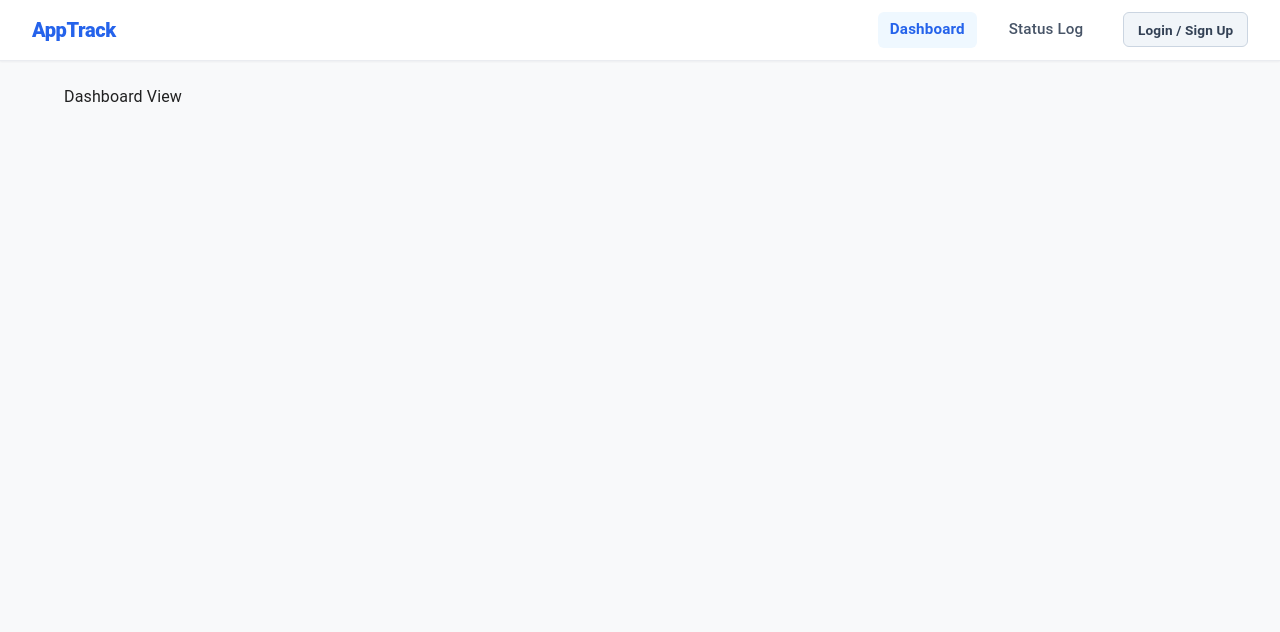
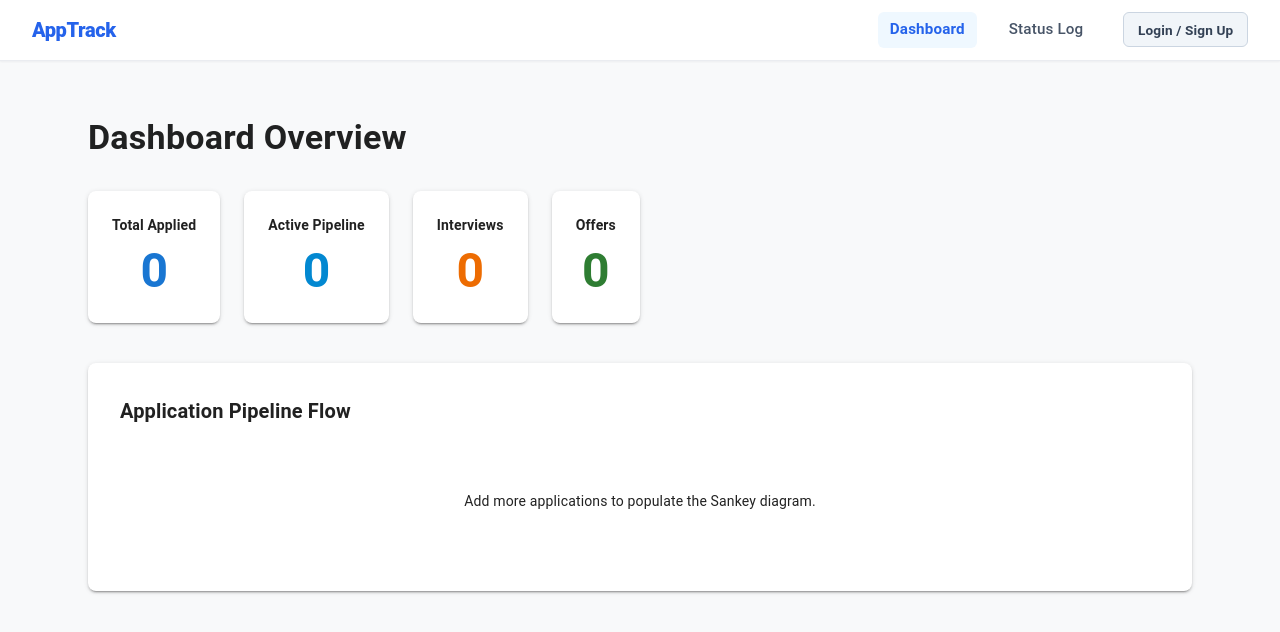
Before and after one commit to codex-assignments/lvl4-capstone, a React app in the folder frontend/: page / in a window 1280 px wide. Shown: the top 632 px of the page. Built offline with nearby package versions, Linux system fonts and the light colour scheme; no server answers; the HTML template or start-up script is replaced by a standard one.

Commit message:
- added sankey diagram npm library - set up dashboard page with metrics cards and sankey diagram

```diff
--- a/frontend/package.json
+++ b/frontend/package.json
@@ -13,6 +13,8 @@
     "@emotion/react": "^11.14.0",
     "@emotion/styled": "^11.14.1",
     "@mui/material": "^9.2.0",
+    "@nivo/core": "^0.99.0",
+    "@nivo/sankey": "^0.99.0",
     "@react-router/node": "^8.3.0",
     "react": "^19.2.8",
     "react-dom": "^19.2.8",
--- a/frontend/src/App.jsx
+++ b/frontend/src/App.jsx
@@ -2,6 +2,7 @@ import React from "react";
 import { Routes, Route } from "react-router";
 import { CssBaseline, Container, Box } from "@mui/material";
 import NavBar from "./components/NavBar";
+import Dashboard from "./pages/Dashboard";
 import StatusLog from "./pages/StatusLog";
 import AuthPage from "./pages/AuthPage";
 import "./App.css";
@@ -15,7 +16,7 @@ export default function App() {
 
       <Container component="main" maxWidth="lg" sx={{ pt: 3, pb: 6 }}>
         <Routes>
-          <Route path="/" element={<div>Dashboard View</div>} />
+          <Route path="/" element={<Dashboard />} />
           <Route path="/log" element={<StatusLog />} />
           <Route path="/login" element={<AuthPage />} />
         </Routes>
--- a/frontend/src/components/LogCard.jsx
+++ b/frontend/src/components/LogCard.jsx
@@ -16,18 +16,28 @@ export default function LogCard({ item, isLoggedIn, onUpdate, onDelete }) {
     };
 
     const handleEditSubmit = async (payload) => {
-      if (onUpdate) {
-        await onUpdate(item.id, payload);
-      }
-      setIsEditing(false);
+try {
+  if (onUpdate) {
+    await onUpdate(item.id, payload);
+  }
+  setIsEditing(false);
+} catch (err) {
+  alert("You do not have permission to edit this item.");
+}
     };
 
     // confirm window for delete
     const handleDelete = async () => {
       if (window.confirm(`Delete application for ${item.company_name}?`)) {
-        if (onDelete) {
+        try {
+                  if (onDelete) {
           await onDelete(item.id);
         }
+        } catch (error) {
+         alert("You do not have permission to delete this item.",
+         );
+        }
+
       }
     };
 
--- a/frontend/src/components/NavBar.jsx
+++ b/frontend/src/components/NavBar.jsx
@@ -14,7 +14,6 @@ const navigate = useNavigate();
   };
 
   return (
-    //   classnames: navbar, nav-logo, nav-links, nav-link, nav-link-active, nav-auth, user-menu,user-email, login-btn, logout-btn
     <nav className="navbar">
       <div className="nav-logo">
         <NavLink to="/">AppTrack</NavLink>
--- /dev/null
+++ b/frontend/src/pages/Dashboard.jsx
@@ -0,0 +1,282 @@
+import React, { useMemo } from "react";
+import { useResources } from "../context/ResourceContext";
+import { ResponsiveSankey } from "@nivo/sankey";
+import {
+  Container,
+  Grid,
+  Paper,
+  Typography,
+  Box,
+  CircularProgress,
+  Alert,
+} from "@mui/material";
+
+export default function Dashboard() {
+  const { resources, loading, error } = useResources();
+
+  // useMemo is a React Hook that lets you cache the result of a calculation between re-renders
+  // const cachedValue = useMemo(calculateValue, dependencies)
+  const metrics = useMemo(() => {
+    if (!resources) return { total: 0, active: 0, interviews: 0, offers: 0 };
+
+    let total = resources.length;
+    let active = 0;
+    let interviews = 0;
+    let offers = 0;
+
+    resources.forEach((item) => {
+      const stage = item.stage ? item.stage.toLowerCase() : "";
+
+      if (stage.includes("offer")) {
+        offers += 1;
+        active += 1;
+      } else if (
+        stage.includes("interview") ||
+        stage.includes("screening") ||
+        stage.includes("technical")
+      ) {
+        interviews += 1;
+        active += 1;
+      } else if (stage.includes("applied")) {
+        active += 1;
+      }
+    });
+
+    return { total, active, interviews, offers };
+  }, [resources]);
+
+  // build sankey diagram from metrics/resources
+  // need counts, nodes, and links
+  const sankeyData = useMemo(() => {
+    if (!resources) return null;
+
+    // initalize counts for each stage
+    const counts = {
+      Applied: resources.length,
+      Screening: 0,
+      Technical: 0,
+      Interview: 0,
+      Offer: 0,
+      Rejected: 0,
+    };
+
+    resources.forEach((item) => {
+      const stage = item.stage ? item.stage.toLowerCase() : "";
+      if (stage.includes("offer")) counts.Offer += 1;
+      else if (stage.includes("interview")) counts.Interview += 1;
+      else if (stage.includes("technical")) counts.Technical += 1;
+      else if (stage.includes("screening")) counts.Screening += 1;
+      else if (stage.includes("reject")) counts.Rejected += 1;
+      else counts.Applied += 1;
+    });
+
+    // nodes, list of visual blocks that a sankey diagram links up from left to right for the same object
+    const nodes = [
+      { id: "Applied" },
+      { id: "Screening" },
+      { id: "Technical" },
+      { id: "Interview" },
+      { id: "Offer" },
+      { id: "Rejected" },
+    ].filter((node) => {
+      if (node.id === "Applied") return true;
+      return counts[node.id] > 0;
+    });
+
+    // create the links between starting point node and ending point node
+    const links = [];
+    if (counts.Screening > 0)
+      links.push({
+        source: "Applied",
+        target: "Screening",
+        value: counts.Screening,
+      });
+    if (counts.Technical > 0)
+      links.push({
+        source: "Screening",
+        target: "Technical",
+        value: counts.Technical,
+      });
+    if (counts.Interview > 0)
+      links.push({
+        source: "Technical",
+        target: "Interview",
+        value: counts.Interview,
+      });
+    if (counts.Offer > 0)
+      links.push({
+        source: "Interview",
+        target: "Offer",
+        value: counts.Offer,
+      });
+    if (counts.Rejected > 0)
+      links.push({
+        source: "Applied",
+        target: "Rejected",
+        value: counts.Rejected,
+      });
+
+    return { nodes, links };
+  }, [resources]);
+
+    // loading progress animation
+  if (loading) {
+    return (
+      <Box
+        sx={{
+          display: "flex",
+          justifyContent: "center",
+          alignItems: "center",
+          py: 8,
+        }}
+      >
+        <CircularProgress size={28} />
+      </Box>
+    );
+  }
+
+    // error visual
+  if (error) {
+    return (
+      <Container maxWidth="lg" sx={{ mt: 4 }}>
+        <Alert severity="error">{error}</Alert>
+      </Container>
+    );
+  }
+
+  return (
+    <Container maxWidth="xl" sx={{ py: 4 }}>
+      <Typography
+        variant="h4"
+        component="h1"
+        sx={{ fontWeight: "bold", mb: 4 }}
+      >
+        Dashboard Overview
+      </Typography>
+
+      {/* ---Metric Summary Cards --- */}
+      <Grid container spacing={3} sx={{ mb: 5 }}>
+        <Grid xs={12} sm={6} md={3}>
+          <Paper
+            elevation={2}
+            sx={{ p: 3, borderRadius: 2, textAlign: "center" }}
+          >
+            <Typography
+              variant="body2"
+              color="text.secondary"
+              sx={{ fontWeight: "bold" }}
+            >
+              Total Applied
+            </Typography>
+            <Typography
+              variant="h3"
+              sx={{ fontWeight: "bold", mt: 1, color: "primary.main" }}
+            >
+              {metrics.total}
+            </Typography>
+          </Paper>
+        </Grid>
+
+        <Grid xs={12} sm={6} md={3}>
+          <Paper
+            elevation={2}
+            sx={{ p: 3, borderRadius: 2, textAlign: "center" }}
+          >
+            <Typography
+              variant="body2"
+              color="text.secondary"
+              sx={{ fontWeight: "bold" }}
+            >
+              Active Pipeline
+            </Typography>
+            <Typography
+              variant="h3"
+              sx={{ fontWeight: "bold", mt: 1, color: "info.main" }}
+            >
+              {metrics.active}
+            </Typography>
+          </Paper>
+        </Grid>
+
+        <Grid xs={12} sm={6} md={3}>
+          <Paper
+            elevation={2}
+            sx={{ p: 3, borderRadius: 2, textAlign: "center" }}
+          >
+            <Typography
+              variant="body2"
+              color="text.secondary"
+              sx={{ fontWeight: "bold" }}
+            >
+              Interviews
+            </Typography>
+            <Typography
+              variant="h3"
+              sx={{ fontWeight: "bold", mt: 1, color: "warning.main" }}
+            >
+              {metrics.interviews}
+            </Typography>
+          </Paper>
+        </Grid>
+
+        <Grid xs={12} sm={6} md={3}>
+          <Paper
+            elevation={2}
+            sx={{ p: 3, borderRadius: 2, textAlign: "center" }}
+          >
+            <Typography
+              variant="body2"
+              color="text.secondary"
+              sx={{ fontWeight: "bold" }}
+            >
+              Offers
+            </Typography>
+            <Typography
+              variant="h3"
+              sx={{ fontWeight: "bold", mt: 1, color: "success.main" }}
+            >
+              {metrics.offers}
+            </Typography>
+          </Paper>
+        </Grid>
+      </Grid>
+
+      {/* --- Sankey Diagram --- */}
+      <Paper elevation={2} sx={{ p: 4, borderRadius: 2 }}>
+        <Typography variant="h6" sx={{ fontWeight: "bold", mb: 2 }}>
+          Application Pipeline Flow
+        </Typography>
+
+        {!sankeyData || sankeyData.links.length === 0 ? (
+          <Typography
+            variant="body2"
+            color="text.secondary"
+            sx={{ py: 6, textAlign: "center" }}
+          >
+            Add more applications to populate the Sankey diagram.
+          </Typography>
+        ) : (
+          <Box sx={{ height: 400 }}>
+            <ResponsiveSankey
+              data={sankeyData}
+              margin={{ top: 20, right: 120, bottom: 20, left: 120 }}
+              align="justify"
+              colors={{ scheme: "category10" }}
+              nodeOpacity={1}
+              nodeHoverOthersOpacity={0.35}
+              nodeThickness={18}
+              nodeSpacing={24}
+              nodeBorderWidth={0}
+              linkOpacity={0.5}
+              linkHoverOthersOpacity={0.1}
+              enableLinkGradient={true}
+              labelPosition="inside"
+              labelOrientation="horizontal"
+              labelPadding={16}
+            />
+          </Box>
+        )}
+      </Paper>
+    </Container>
+  );
+}
```
Also changed, not shown: 2 other files (tests, documents, lock files or other folders).
